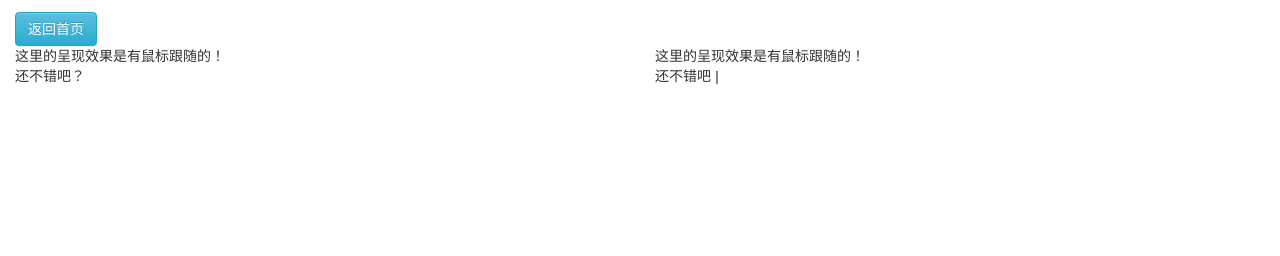
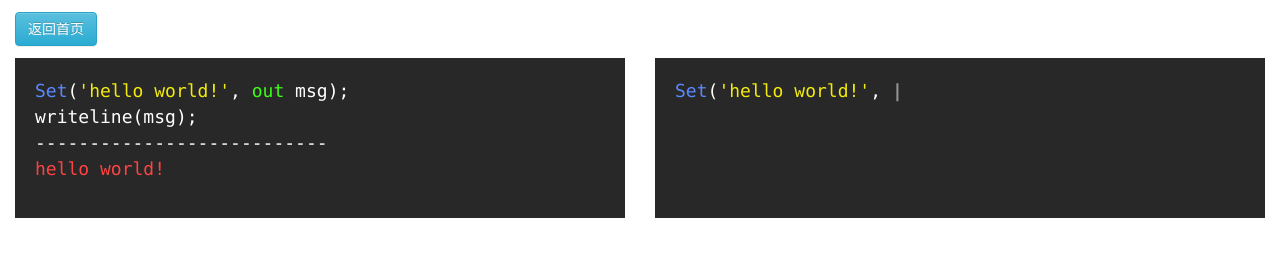
Before and after one commit to coffeedeveloper/typing.js, a plain HTML site: page demo2.html in a window 1280 px wide. Drawn offline with Linux system fonts and the light colour scheme.

Commit message:
修改demo2

```diff
--- a/demo2.html
+++ b/demo2.html
@@ -8,8 +8,34 @@
     <link rel="stylesheet" href="stylesheets/typing.css">
     <script src="javascripts/typing.js"></script>
     <style>
-  .page-return {
+        .row {
             margin-top: 12px;
+        }
+
+        .keyword {
+            color: #3ffc19;
+        }
+
+        .string {
+            color: #f2ea0e;
+        }
+
+        .info {
+            color: #ff4242;
+        }
+
+        .func {
+            color: #5988ff;
+        }
+        #source, #output-wrap {
+            height: 160px;
+            background: #282828;
+            color: #fff;
+            padding: 20px;
+            font-family: Menlo,Monaco,Consolas,"Courier New",monospace;
+            font-size: 18px;
+            line-height: 26px;
+
         }
     </style>
 </head>
@@ -23,14 +49,16 @@
         <div class="row">
             <div class="col-lg-6">
                 <div id="source">
-          这里的呈现效果是有鼠标跟随的！<br />
-          还不错吧？
+                    <span class="func">Set</span>(<span class="string">'hello world!'</span>, <span class="keyword">out</span> msg);<br>
+                    writeline(msg);<br>
+                    ---------------------------<br>
+                    <span class="info">hello world!</span>
                 </div>
             </div>
             <div class="col-lg-6">
                 <div id="output-wrap">
                     <span id="output"></span>
-          <span class="typing-cursor">|</span>
+                    <span class="typing-cursor-white">|</span>
                 </div>
             </div>
         </div>
```
Lines whose indentation alone changed are shown as unchanged.
